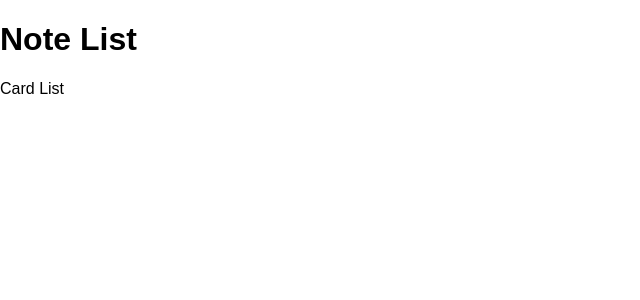
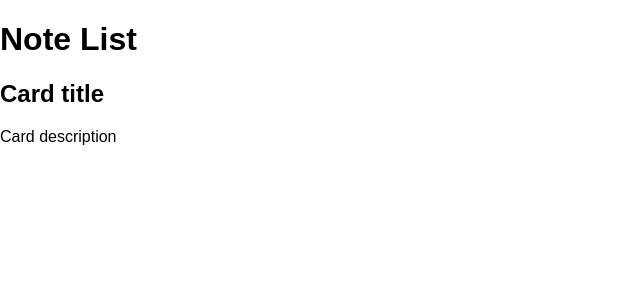
Before and after one commit to mateusKoppe/keep-note, a React (Create React App) app: page / in a window 1280 px wide. Shown: the top 300 px of the page, without its empty margins (0-640 px from the left). Built offline with nearby package versions, Linux system fonts and the light colour scheme.

Commit message:
List cards

```diff
--- a/src/App.js
+++ b/src/App.js
@@ -7,7 +7,12 @@ class App extends Component {
   constructor (props) {
     super(props)
     this.state = {
-      list: []
+      list: [
+        {
+          title: 'Card title',
+          description: 'Card description'
+        }
+      ]
     }
   }
 
@@ -15,7 +20,9 @@ class App extends Component {
     return (
       <div>
         <h1>Note List</h1>
-        <CardList/>
+        <CardList
+          list={this.state.list}
+        />
       </div>
     );
   }
--- a/src/CardList.js
+++ b/src/CardList.js
@@ -3,7 +3,16 @@ import React, { Component } from 'react';
 class CardList extends Component {
   render () {
     return (
-      <p>Card List</p>
+      this.props.list.map(this.cardRender)
+    )
+  }
+
+  cardRender (card) {
+    return (
+      <div>
+        <h2>{card.title}</h2>
+        <div>{card.description}</div>
+      </div>
     )
   }
 }
```
